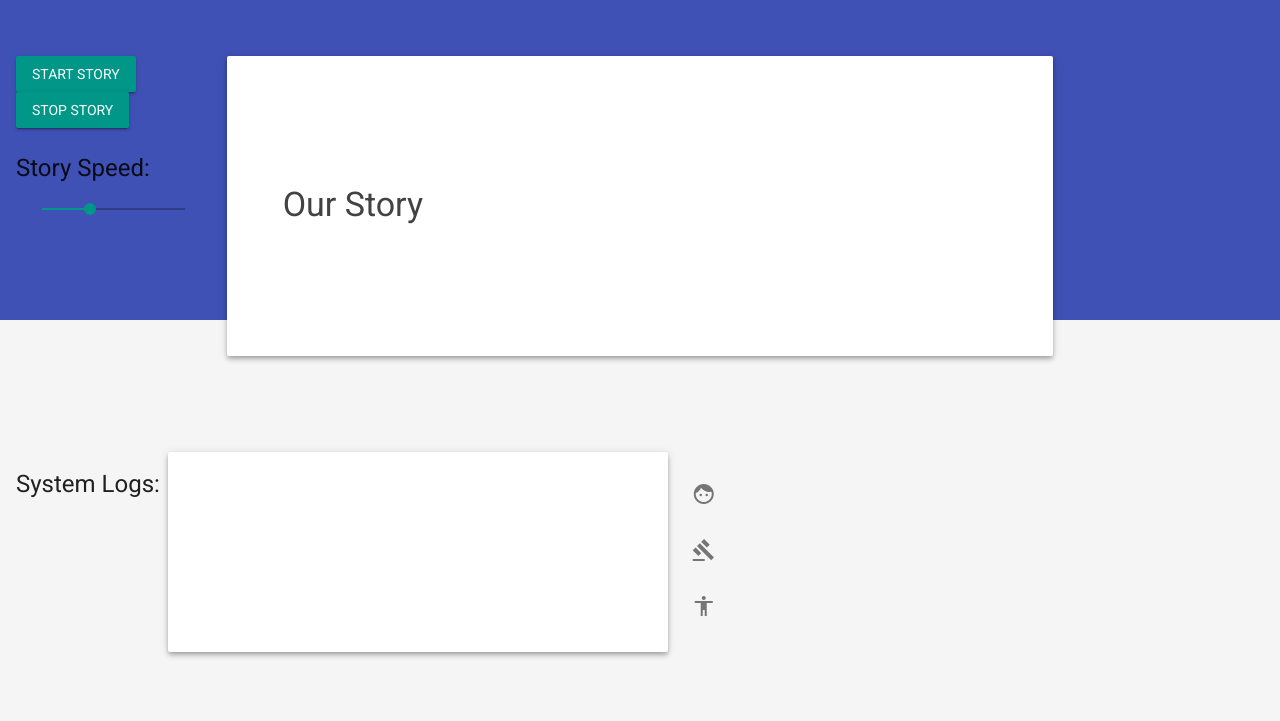
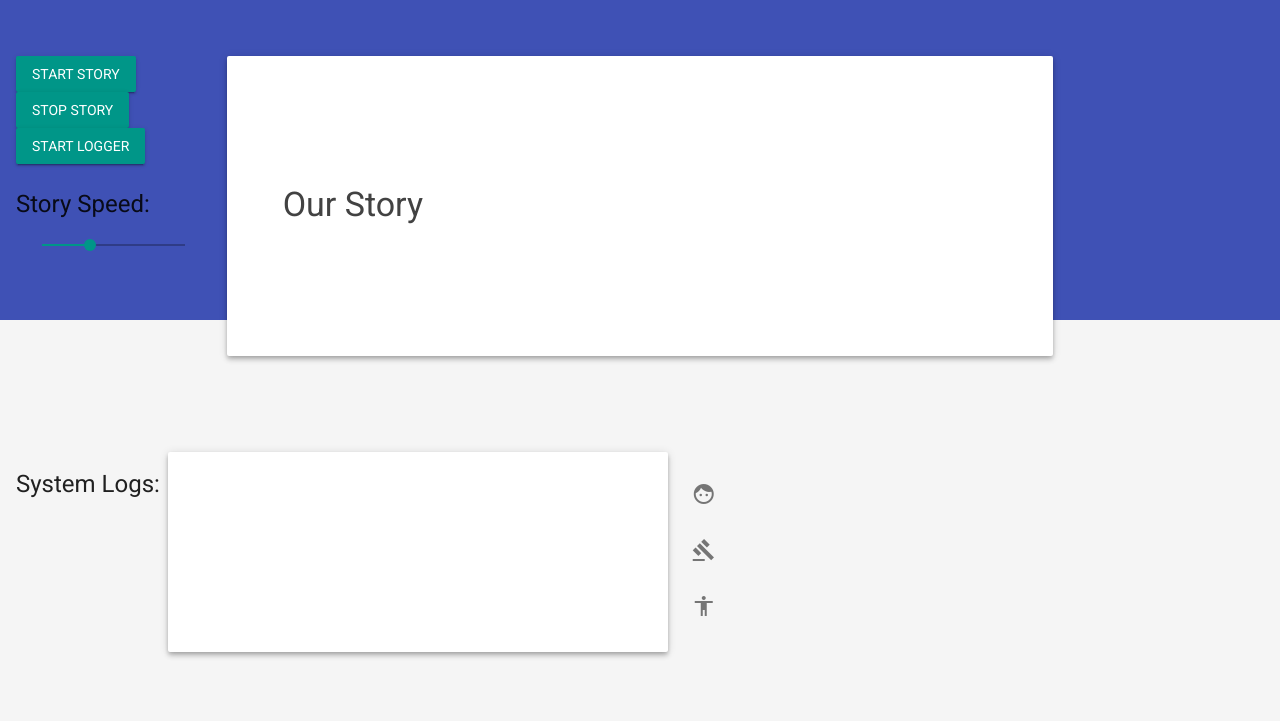
Before and after one commit to amitbiran/load_balancer_distributed_web_server, a plain HTML site: page frontend/index.html in a window 1280 px wide. Drawn offline with nearby package versions, Linux system fonts and the light colour scheme.

Commit message:
add button for logger data

```diff
--- a/frontend/index.html
+++ b/frontend/index.html
@@ -36,6 +36,9 @@
     function startStory() {
       getMasterFromDns(getWorkerFromMaster);
       initStoryInterval(storySpeed);
+    }
+
+    function startLogger() {
       initLogIntervals(3000);
     }
 
@@ -249,6 +252,9 @@ function getLogsFromDns(){
               <button class="mdl-button mdl-js-button mdl-button--raised mdl-button--colored" onClick="stopStory()">
                   Stop Story
               </button>
+              <button class="mdl-button mdl-js-button mdl-button--raised mdl-button--colored" onClick="startLogger()">
+                  Start Logger
+              </button>
               <h4>Story Speed:</h4>
               <input class="mdl-slider mdl-js-slider" type="range" min="0" max="3000" value="1000" tabindex="0" onChange="setSpeed(value)">
           </div>
```
